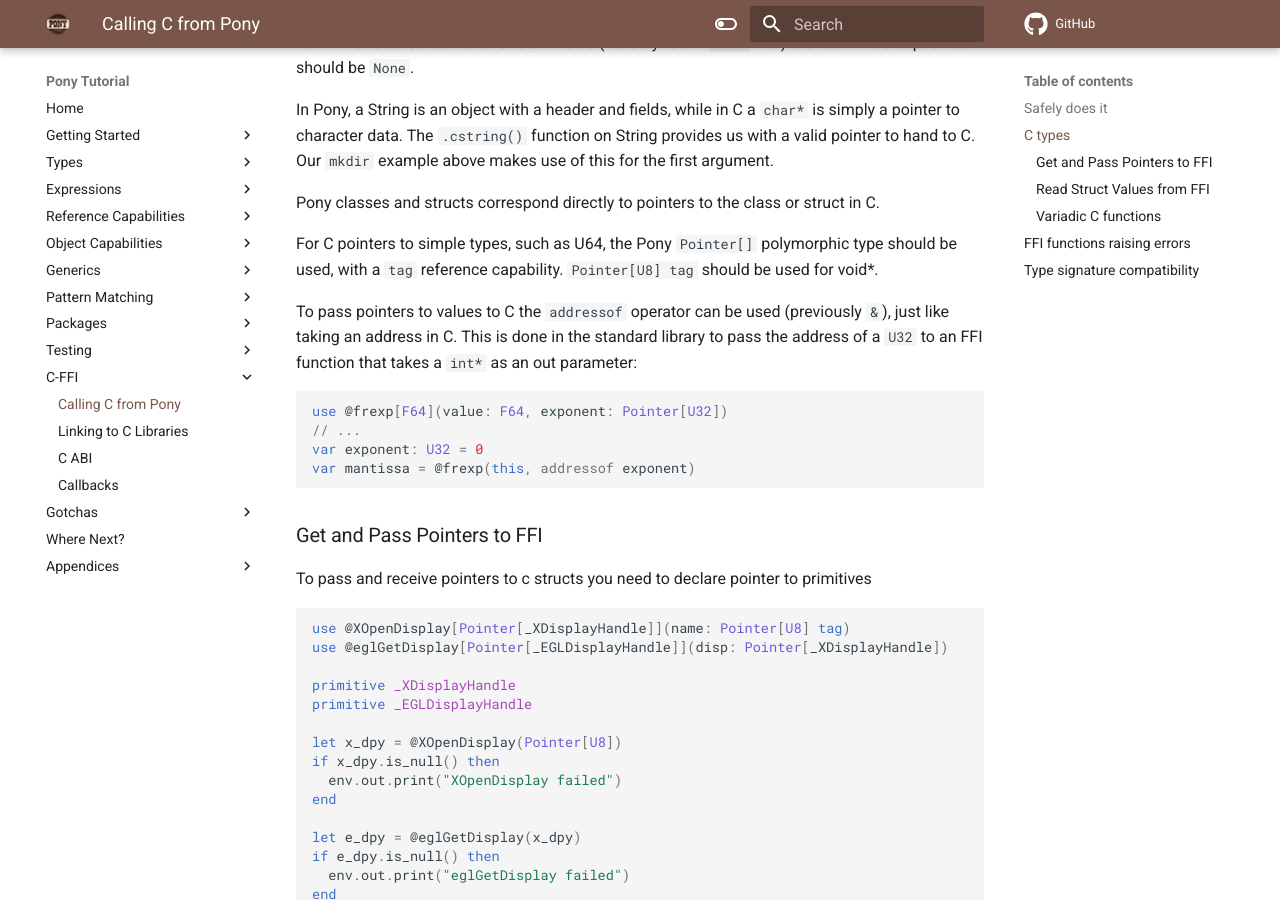
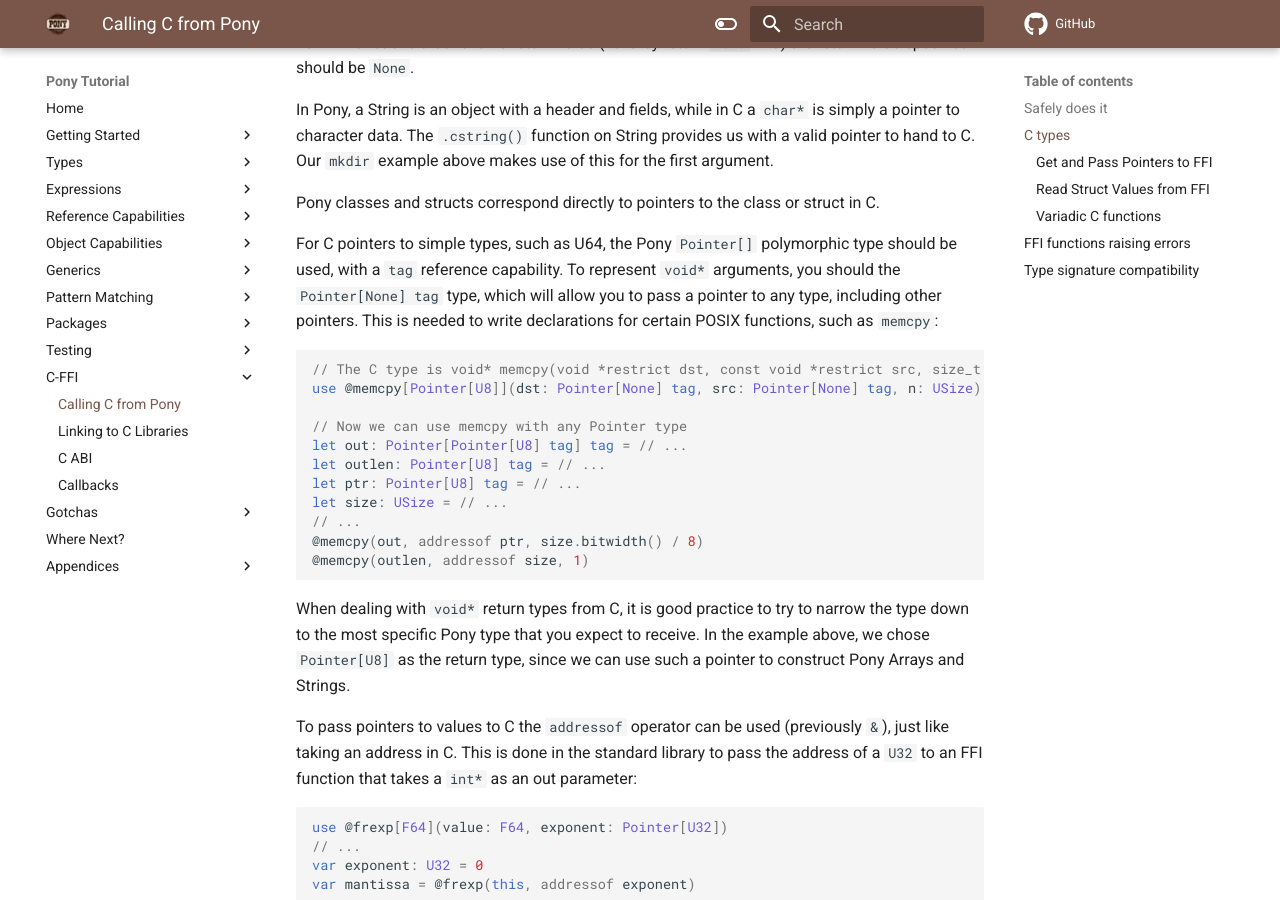
Before and after one commit to ponylang/pony-tutorial, an MkDocs documentation site: the page built from docs/c-ffi/calling-c.md, in a window 1280 px wide and 900 px high, scrolled down 1330 px. Built offline with MkDocs 1.6.1 and Material for MkDocs 9.7.7, drawn with Linux system fonts in a browser that asks for light colours; comment, search, counter and statistics services are not loaded.

Commit message:
Document Pointer[None], should be the default choice for void* args
Fixes #466

````diff
--- a/docs/c-ffi/calling-c.md
+++ b/docs/c-ffi/calling-c.md
@@ -42,7 +42,23 @@ In Pony, a String is an object with a header and fields, while in C a `char*` is
 
 Pony classes and structs correspond directly to pointers to the class or struct in C.
 
-For C pointers to simple types, such as U64, the Pony `Pointer[]` polymorphic type should be used, with a `tag` reference capability. `Pointer[U8] tag` should be used for void*.
+For C pointers to simple types, such as U64, the Pony `Pointer[]` polymorphic type should be used, with a `tag` reference capability. To represent `void*` arguments, you should the `Pointer[None] tag` type, which will allow you to pass a pointer to any type, including other pointers. This is needed to write declarations for certain POSIX functions, such as `memcpy`:
+
+```pony
+// The C type is void* memcpy(void *restrict dst, const void *restrict src, size_t n);
+use @memcpy[Pointer[U8]](dst: Pointer[None] tag, src: Pointer[None] tag, n: USize)
+
+// Now we can use memcpy with any Pointer type
+let out: Pointer[Pointer[U8] tag] tag = // ...
+let outlen: Pointer[U8] tag = // ...
+let ptr: Pointer[U8] tag = // ...
+let size: USize = // ...
+// ...
+@memcpy(out, addressof ptr, size.bitwidth() / 8)
+@memcpy(outlen, addressof size, 1)
+```
+
+When dealing with `void*` return types from C, it is good practice to try to narrow the type down to the most specific Pony type that you expect to receive. In the example above, we chose `Pointer[U8]` as the return type, since we can use such a pointer to construct Pony Arrays and Strings.
 
 To pass pointers to values to C the `addressof` operator can be used (previously `&`), just like taking an address in C. This is done in the standard library to pass the address of a `U32` to an FFI function that takes a `int*` as an out parameter:
 
````
